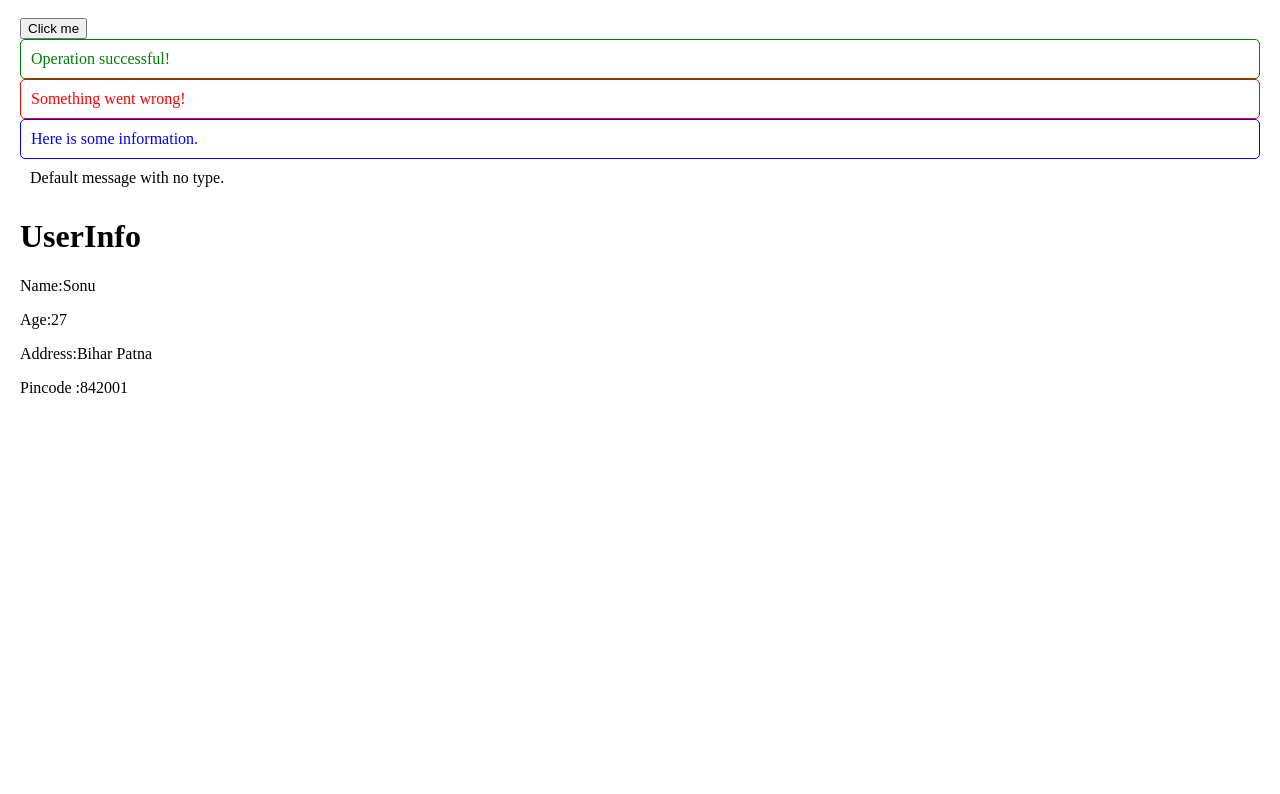
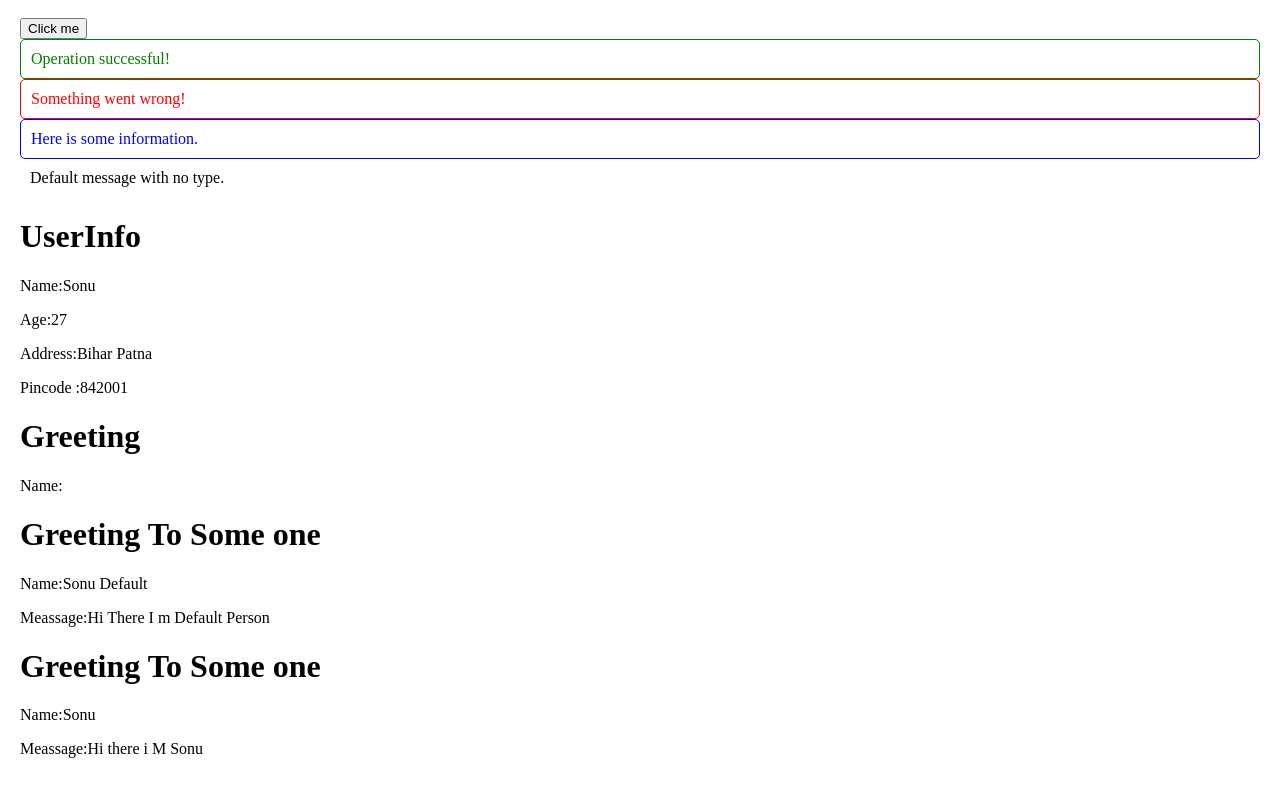
Before and after one commit to Sonu445kum/ReactJs_Practice_SSI, a React (Vite) app: page / in a window 1280 px wide. Shown: the part 2157-2951 px from the top of the page. Before the commit the page ends 2590 px from the top, so only its background shows below. Built offline with nearby package versions, Linux system fonts and the light colour scheme.

Commit message:
Add twoSolved Question of Deafult Props

```diff
--- a/src/App.jsx
+++ b/src/App.jsx
@@ -15,6 +15,7 @@ import ButtonComp from "./Components/Props/ButtonComp"
 import "./App.css";
 import MessageComp from "./Components/Props/MessageComp"
 import UserInfo from "./Components/Props/UserInfo"
+import Default_Greeting from "./Components/Deafult_Props/Default_Greeting"
 
 
 function App() {
@@ -65,6 +66,13 @@ function App() {
     </div>
 
       <UserInfo userDeatils={userDeatils}/>
+      <Greeting/>
+
+      {/* Deafult Props */}
+      <Default_Greeting/>
+
+      {/* passing some inputs */}
+      <Default_Greeting name="Sonu" message="Hi there i M Sonu"/>
 
     </>
   )
--- /dev/null
+++ b/src/Components/Deafult_Props/Default_Greeting.jsx
@@ -0,0 +1,27 @@
+// import React from 'react'
+
+// export default function Default_Greeting({name,message}) {
+//   return (
+//     <div>
+//         <h1>Greeting</h1>
+//         <p>Name:{name}</p>
+//         <p>Meassage:{message}</p>
+//     </div>
+//   )
+// }
+// Default_Greeting.defaultProps={
+//     name:" Deafult Sonu",
+//     message:"Deafult Message"
+// }
+
+import React from 'react'
+
+export default function Default_Greeting({name="Sonu Default",message="Hi There I m Default Person"}) {
+  return (
+    <div>
+        <h1>Greeting To Some one</h1>
+        <p>Name:{name}</p>
+        <p>Meassage:{message}</p>
+    </div>
+  )
+}
```
